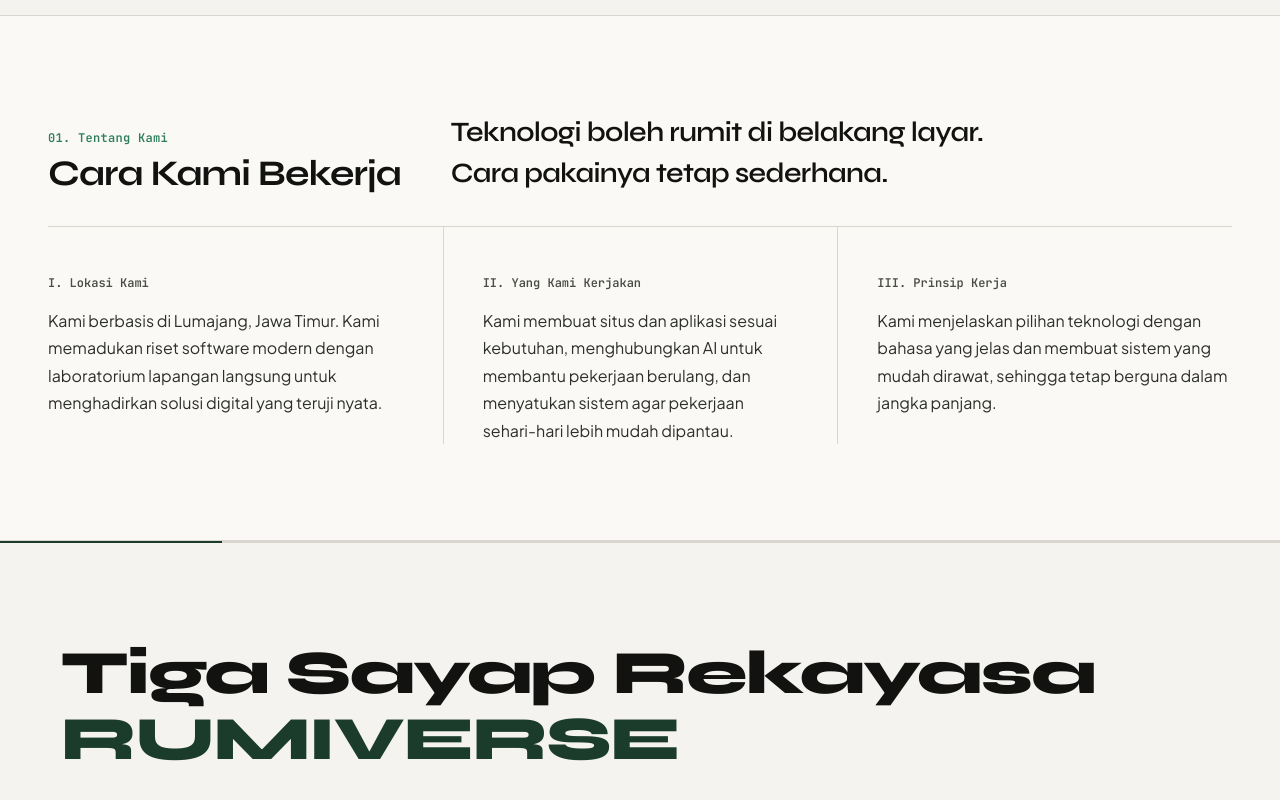
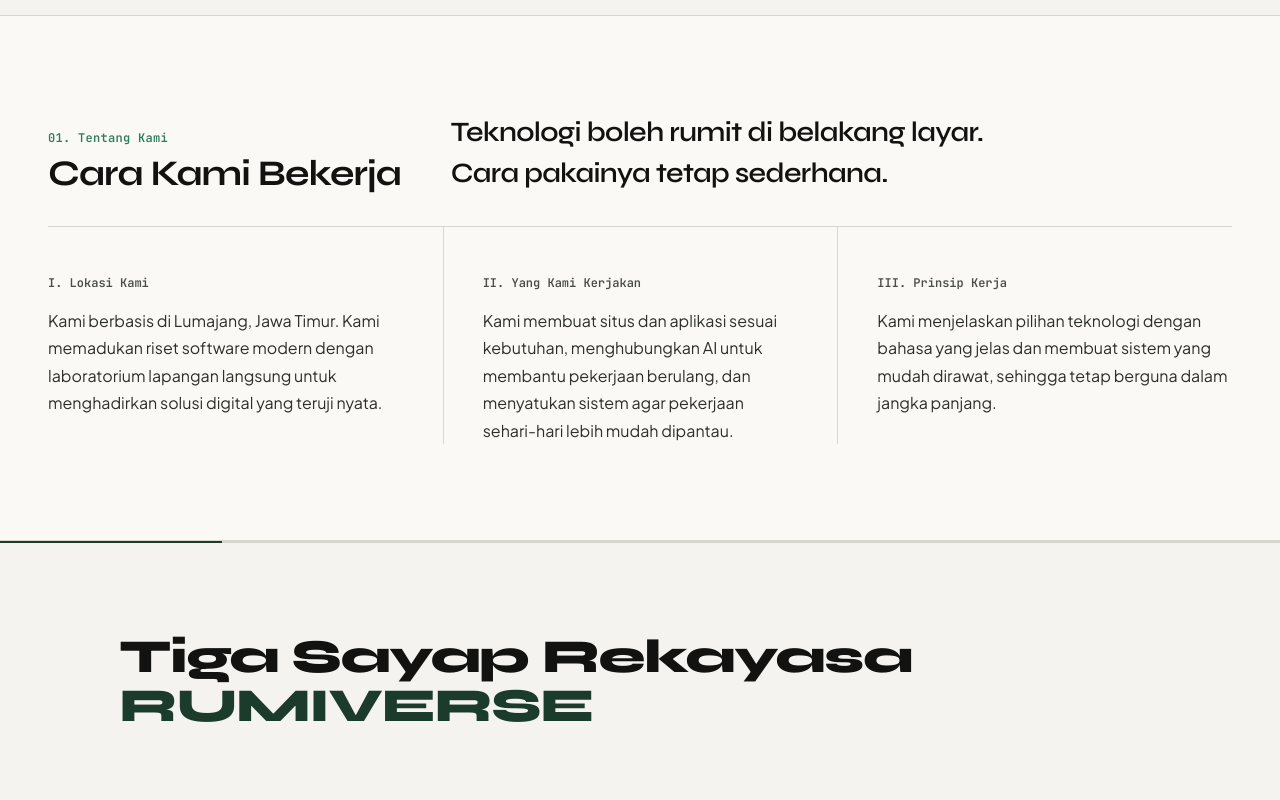
Before and after one commit to DevisRoomi/rumiverse, a React (Vite) app: page / in a window 1280 px wide. Shown: the part 778-1578 px from the top of the page. Built offline with nearby package versions, Linux system fonts and the light colour scheme.

Commit message:
fix: neatly centered 2-line masthead headline and crystal-clear cards with zero out-motion

```diff
--- a/src/components/PillarsSection.tsx
+++ b/src/components/PillarsSection.tsx
@@ -1,6 +1,6 @@
 import { useEffect, useRef, useState } from 'react';
 import { ArrowUpRight, CheckCircle2, ChevronRight, X } from 'lucide-react';
-import { motion, AnimatePresence, useScroll, useTransform, useMotionTemplate } from 'motion/react';
+import { motion, AnimatePresence, useScroll, useTransform } from 'motion/react';
 import { EditorialImage } from './EditorialImage';
 import { Pillar1JournalModal } from './Pillar1JournalModal';
 import { Pillar2JournalModal } from './Pillar2JournalModal';
@@ -170,47 +170,43 @@ export function PillarsSection({ onOpenConsultation }: PillarsSectionProps) {
   }, []);
 
   // Pinned scroll-driven choreography using Framer Motion
-  // Generous height (500vh) gives a long, luxurious, cinematic scroll travel distance
+  // Generous height gives smooth, unhurried, tactile scroll pacing
   const { scrollYProgress } = useScroll({
     target: containerRef,
     offset: ['start start', 'end end'],
   });
 
-  // 1. Single Monumental Title: Starts GIGANTIC (scale: 2.4, font-black ~100px),
-  // then smoothly glides left and scales into the top-left header bar.
-  // ONLY ONE title element exists - zero ghosting or duplicate text!
-  const titleScale = useTransform(scrollYProgress, [0, 0.26], [2.4, 1.0]);
-  const titleY = useTransform(scrollYProgress, [0, 0.26], ['20vh', '0vh']);
-  const titleX = useTransform(scrollYProgress, [0, 0.26], ['3vw', '0vw']);
+  // 1. Single Monumental Title:
+  // Starts centered, neat, 2-line format without overflow clipping,
+  // then glides smoothly to top-left header position.
+  const titleScale = useTransform(scrollYProgress, [0, 0.24], [1.65, 1.0]);
+  const titleY = useTransform(scrollYProgress, [0, 0.24], ['20vh', '0vh']);
+  const titleX = useTransform(scrollYProgress, [0, 0.24], ['20vw', '0vw']);
 
-  // Header bottom border line & extra details fade in cleanly as title reaches header
-  const headerBorderOpacity = useTransform(scrollYProgress, [0.18, 0.28], [0, 1]);
-  const headerExtrasOpacity = useTransform(scrollYProgress, [0.16, 0.28], [0, 1]);
-  const headerExtrasY = useTransform(scrollYProgress, [0.16, 0.28], [12, 0]);
+  // Header bottom border line & extra details fade in cleanly as title docks
+  const headerBorderOpacity = useTransform(scrollYProgress, [0.16, 0.26], [0, 1]);
+  const headerExtrasOpacity = useTransform(scrollYProgress, [0.14, 0.26], [0, 1]);
+  const headerExtrasY = useTransform(scrollYProgress, [0.14, 0.26], [12, 0]);
 
-  // 2. Gradual, Long-Distance Blur & Rise Transitions ("efek scroll buremnya agak lama atau jauh")
-  // Each card has a wide, generous scroll window where soft lens blur resolves into crisp definition:
+  // 2. Sequential Entrance of the 3 Cards:
+  // Each card slides smoothly up from the bottom directly into its column.
+  // NO out-motion! Once all 3 cards are in a row, they STAY 100% CLEAR, SHARP, AND PERMANENT.
 
-  // Card 1 enters Column 1 (Scroll 0.15 -> 0.46)
-  const card1Y = useTransform(scrollYProgress, [0.15, 0.46], ['85vh', '0vh']);
-  const card1Opacity = useTransform(scrollYProgress, [0.15, 0.44], [0, 1]);
-  const card1BlurVal = useTransform(scrollYProgress, [0.15, 0.46], [16, 0]);
-  const card1Filter = useMotionTemplate`blur(${card1BlurVal}px)`;
+  // Card 1 enters Column 1 (Scroll 0.16 -> 0.38)
+  const card1Y = useTransform(scrollYProgress, [0.16, 0.38], ['80vh', '0vh']);
+  const card1Opacity = useTransform(scrollYProgress, [0.16, 0.35], [0, 1]);
 
-  // Card 2 enters Column 2 (Scroll 0.35 -> 0.66)
-  const card2Y = useTransform(scrollYProgress, [0.35, 0.66], ['85vh', '0vh']);
-  const card2Opacity = useTransform(scrollYProgress, [0.35, 0.64], [0, 1]);
-  const card2BlurVal = useTransform(scrollYProgress, [0.35, 0.66], [16, 0]);
-  const card2Filter = useMotionTemplate`blur(${card2BlurVal}px)`;
+  // Card 2 enters Column 2 (Scroll 0.32 -> 0.54)
+  const card2Y = useTransform(scrollYProgress, [0.32, 0.54], ['80vh', '0vh']);
+  const card2Opacity = useTransform(scrollYProgress, [0.32, 0.50], [0, 1]);
 
-  // Card 3 enters Column 3 (Scroll 0.55 -> 0.85)
-  const card3Y = useTransform(scrollYProgress, [0.55, 0.85], ['85vh', '0vh']);
-  const card3Opacity = useTransform(scrollYProgress, [0.55, 0.83], [0, 1]);
-  const card3BlurVal = useTransform(scrollYProgress, [0.55, 0.85], [16, 0]);
-  const card3Filter = useMotionTemplate`blur(${card3BlurVal}px)`;
+  // Card 3 enters Column 3 (Scroll 0.48 -> 0.70)
+  const card3Y = useTransform(scrollYProgress, [0.48, 0.70], ['80vh', '0vh']);
+  const card3Opacity = useTransform(scrollYProgress, [0.48, 0.66], [0, 1]);
 
-  // 3. Stable Runway (Scroll 0.85 -> 1.00):
-  // All 3 cards remain 100% stationary, razor-sharp (blur: 0px), crystal clear, and interactive!
+  // 3. Locked & Fully Clear Runway (Scroll 0.70 -> 1.00):
+  // All 3 cards are completely docked in a row, 100% sharp, 100% full color,
+  // ZERO out-motion, ZERO unwanted blur, fully interactive for browsing and clicking!
 
   // Architectural progress bar at the top edge of the sticky viewport
   const progressBarWidth = useTransform(scrollYProgress, [0, 1], ['0%', '100%']);
@@ -241,7 +237,7 @@ export function PillarsSection({ onOpenConsultation }: PillarsSectionProps) {
       id="pilar"
       ref={containerRef}
       className={`border-b border-[#D8D6CE] bg-[#F4F3EF] relative ${
-        isDesktop ? 'h-[500vh]' : 'h-auto'
+        isDesktop ? 'h-[400vh]' : 'h-auto'
       }`}
     >
       {/* Pinned Sticky Stage (Desktop) / Normal Section (Mobile) */}
@@ -263,7 +259,7 @@ export function PillarsSection({ onOpenConsultation }: PillarsSectionProps) {
         )}
 
         <div className="max-w-[1440px] w-full mx-auto flex flex-col justify-between h-full relative z-10">
-          {/* Section Header: Holds the SINGLE kinetic title that starts monumental & glides to left */}
+          {/* Section Header: Holds the SINGLE kinetic title that starts centered & glides to left */}
           <div className="px-6 py-5 sm:px-10 lg:px-12 lg:py-6 flex flex-col md:flex-row md:items-end justify-between gap-6 relative z-20">
             {/* Dynamic divider line that fades in only when title docks */}
             <motion.div
@@ -272,7 +268,7 @@ export function PillarsSection({ onOpenConsultation }: PillarsSectionProps) {
             />
 
             <div className="relative">
-              {/* Eyebrow badge (fades in as title arrives) */}
+              {/* Eyebrow badge (fades in as title docks) */}
               <motion.div
                 style={isDesktop ? { opacity: headerExtrasOpacity, y: headerExtrasY } : {}}
                 className="flex items-center gap-2 text-xs font-mono text-[#2E7D5B] tracking-wider uppercase mb-1.5"
@@ -281,7 +277,7 @@ export function PillarsSection({ onOpenConsultation }: PillarsSectionProps) {
                 <span>02. Spesifikasi Divisi // Tiga Pilar Rekayasa</span>
               </motion.div>
 
-              {/* THE ONLY TITLE: Monumental at scroll 0 (scale: 2.4), glides to left header position */}
+              {/* THE ONLY TITLE: Neatly centered at scroll 0, glides smoothly to top-left header */}
               <motion.h2
                 style={
                   isDesktop
@@ -293,9 +289,10 @@ export function PillarsSection({ onOpenConsultation }: PillarsSectionProps) {
                       }
                     : {}
                 }
-                className="font-display text-2xl sm:text-3xl lg:text-4xl xl:text-[42px] font-black text-[#121311] tracking-tight leading-[1.08] whitespace-normal"
+                className="font-display text-2xl sm:text-3xl lg:text-4xl xl:text-[40px] font-black text-[#121311] tracking-tight leading-[1.06] whitespace-nowrap"
               >
-                Tiga Sayap Rekayasa <span className="text-[#1B3B2B]">RUMIVERSE</span>
+                Tiga Sayap Rekayasa<br />
+                <span className="text-[#1B3B2B]">RUMIVERSE</span>
               </motion.h2>
             </div>
 
@@ -309,13 +306,13 @@ export function PillarsSection({ onOpenConsultation }: PillarsSectionProps) {
             </motion.p>
           </div>
 
-          {/* 3 Pillars Grid: Tall, commanding cards entering with gradual, cinematic blur resolution */}
+          {/* 3 Pillars Grid: Tall, commanding cards entering sequentially into their columns */}
+          {/* Once in a row, they stay 100% clear and sharp, with NO out-motion! */}
           <div className="flex-1 grid grid-cols-1 md:grid-cols-2 lg:grid-cols-3 p-4 sm:p-6 lg:px-12 gap-5 lg:gap-6 items-stretch pb-6 relative z-10 border-b border-[#D8D6CE]">
             {PILLARS_LIST.map((pillar, idx) => {
               // Connect animations based on column index
               const cardY = isDesktop ? (idx === 0 ? card1Y : idx === 1 ? card2Y : card3Y) : 0;
               const cardOpacity = isDesktop ? (idx === 0 ? card1Opacity : idx === 1 ? card2Opacity : card3Opacity) : 1;
-              const cardFilter = isDesktop ? (idx === 0 ? card1Filter : idx === 1 ? card2Filter : card3Filter) : 'none';
 
               return (
                 <div key={pillar.id} className="h-full flex items-stretch relative">
@@ -325,7 +322,6 @@ export function PillarsSection({ onOpenConsultation }: PillarsSectionProps) {
                         ? {
                             y: cardY,
                             opacity: cardOpacity,
-                            filter: cardFilter,
                           }
                         : {}
                     }
```
